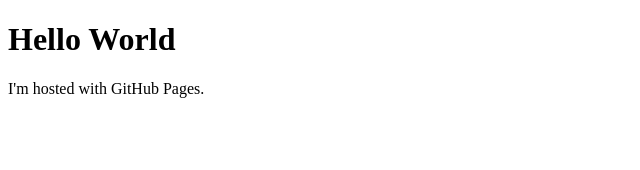
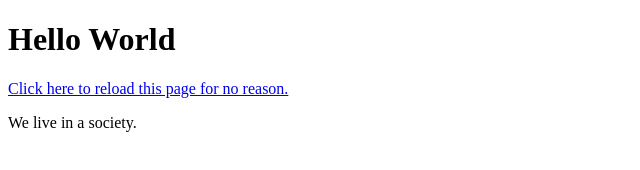
Before and after one commit to tjlandry/tjlandry.github.io, a plain HTML site: page index.html in a window 1280 px wide. Shown: the whole page, without its empty margins (0-640 px from the left). Drawn offline with Linux system fonts and the light colour scheme.

Commit message:
Update index.html

```diff
--- a/index.html
+++ b/index.html
@@ -2,6 +2,7 @@
 <html>
 <body>
 <h1>Hello World</h1>
-<p>I'm hosted with GitHub Pages.</p>
+  <a href="https://tjlandry.com">Click here to reload this page for no reason.</a>
+<p>We live in a society.</p>
 </body>
 </html>
```
